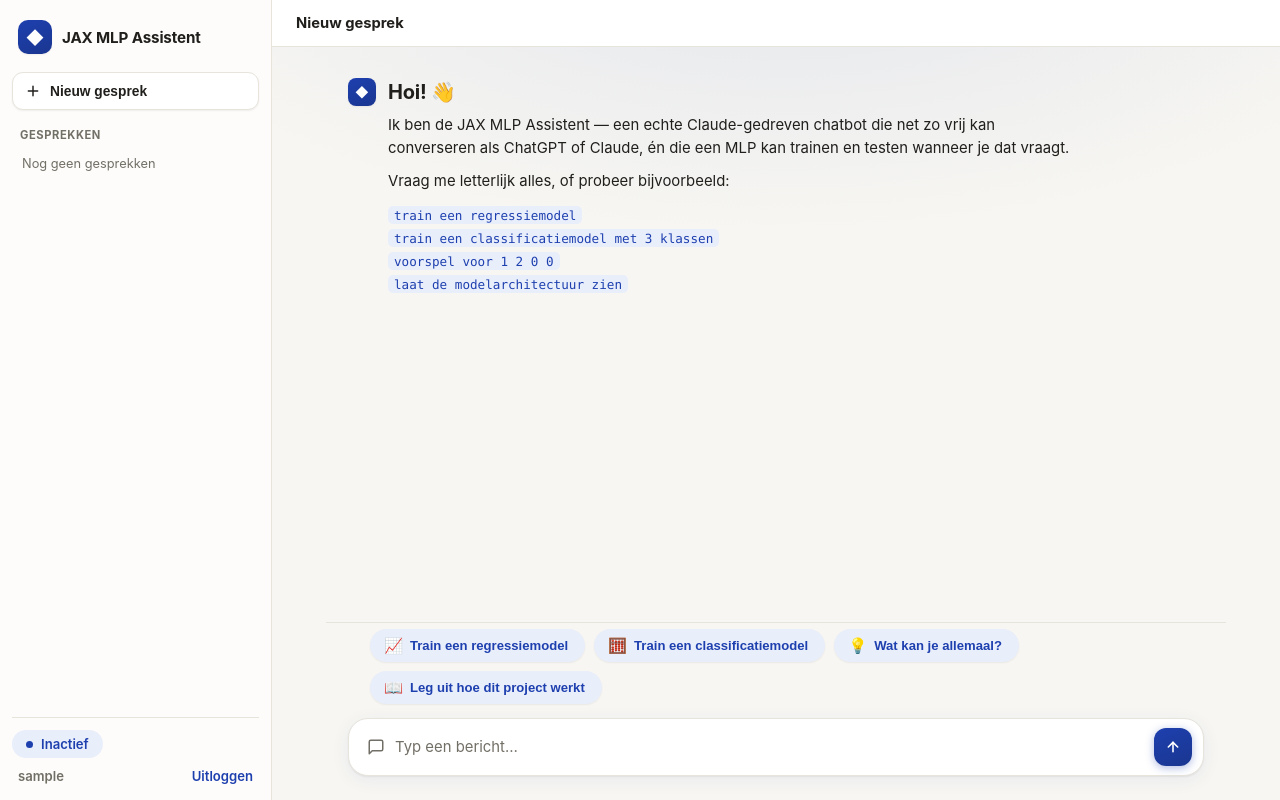
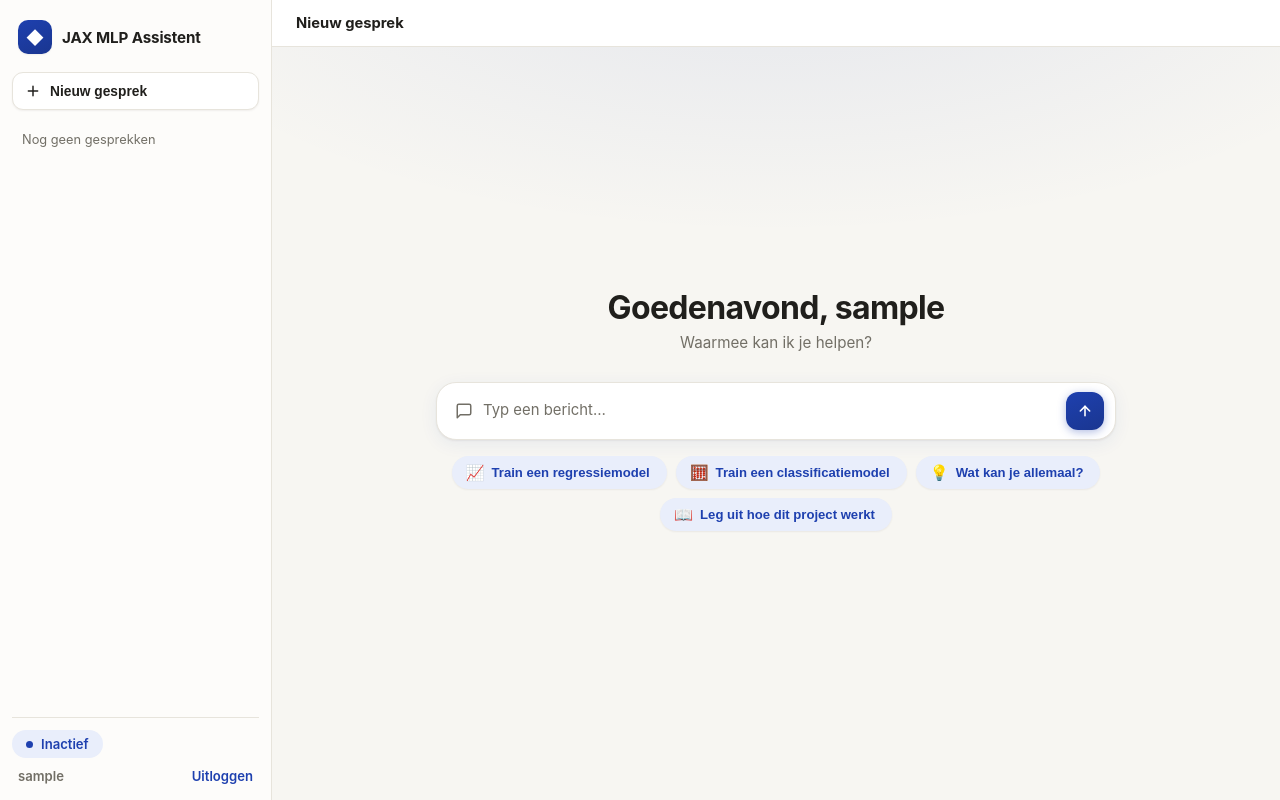
Before and after one commit to Giovanni127714/jax, a Flask app: page / in a window 1280 px wide. Run offline with Flask 3, Linux system fonts and the light colour scheme; the visitor is signed in with stand-in values (Sample User, id 1); data that the repository does not hold is empty.

Commit message:
feat: match Claude's actual UI more closely (empty-state hero, grouped sidebar)
Two structural gaps remained between this UI and Claude's real one:

- New/empty conversations showed a chat-bubble "welcome message" with
  the composer pinned to the bottom, whereas Claude centers a
  time-of-day greeting ("Goedemiddag, {username}") with a prominent
  composer vertically centered in the empty state, and suggestions
  below it. Implemented by physically relocating the single
  composer-area DOM node between a hero mount point and its normal
  bottom slot (showWelcome/showActiveChat), rather than duplicating
  it - one set of event listeners, no state drift.
- The conversation sidebar was a flat list; Claude/ChatGPT group by
  recency. Added date-bucketing (Vandaag/Gisteren/Vorige 7 dagen/
  Vorige 30 dagen/Ouder) computed client-side from each
  conversation's updated_at.

Also fixes a real bug hit while building this: `.empty-hero` and
`.chat-log` both set an explicit `display` in CSS, which silently
defeated the `hidden` attribute (an author `display` declaration
beats the UA stylesheet's `[hidden] { display: none }` regardless of
selector specificity). Added a global `[hidden] { display: none
!important; }` rule so `.hidden = true/false` toggling is reliable
project-wide, not just patched for these two elements.

Verified via Playwright against the real Flask+MySQL stack (using a
disposable jax_chat_test database, dropped afterward): hero state,
transition to active chat on first send/chip-click, return to hero
via "Nieuw gesprek", and date-group rendering - in both light and
dark themes.

Co-Authored-By: Claude Sonnet 5 <noreply@anthropic.com>

```diff
--- a/setup.py
+++ b/setup.py
@@ -1,6 +1,6 @@
 """Package metadata and installation config for jax-mlp-training."""
 
-from setuptools import find_packages, setup
+from setuptools import find_packages, setup  # type: ignore[reportMissingModuleSource]
 
 with open("README.md", encoding="utf-8") as f:
     long_description = f.read()
--- a/webapp/static/css/style.css
+++ b/webapp/static/css/style.css
@@ -39,6 +39,7 @@
 }
 
 * { box-sizing: border-box; }
+[hidden] { display: none !important; }
 
 html, body {
   margin: 0;
@@ -114,6 +115,7 @@ html, body {
   letter-spacing: 0.05em;
   padding: 4px 8px 6px;
 }
+.sidebar-section-label:not(:first-child) { margin-top: 10px; }
 
 .conversation-list {
   flex: 1;
@@ -288,6 +290,59 @@ html, body {
   width: 100%;
   margin: 0 auto;
   min-height: 0;
+}
+
+/* ---------------------------------------------------------------------
+   Empty-conversation hero (centered greeting + composer, like Claude's
+   fresh-chat state) - replaces the pinned-bottom composer until the
+   first message is sent.
+--------------------------------------------------------------------- */
+
+.empty-hero {
+  flex: 1;
+  display: flex;
+  flex-direction: column;
+  align-items: center;
+  justify-content: center;
+  padding: 20px 24px 48px;
+  text-align: center;
+}
+
+.empty-greeting {
+  font-size: 2rem;
+  font-weight: 700;
+  letter-spacing: -0.02em;
+  margin: 0 0 6px;
+  color: var(--text);
+}
+
+.empty-sub {
+  font-size: 0.95rem;
+  color: var(--text-muted);
+  margin: 0 0 30px;
+}
+
+.empty-composer-mount {
+  width: 100%;
+  max-width: 680px;
+}
+
+.empty-composer-mount .composer-area {
+  display: flex;
+  flex-direction: column;
+  border-top: none;
+  background: transparent;
+  padding: 0;
+}
+
+.empty-composer-mount .composer {
+  order: 1;
+}
+
+.empty-composer-mount .chips {
+  order: 2;
+  justify-content: center;
+  padding: 16px 0 0;
 }
 
 .chat-log {
--- a/webapp/static/js/app.js
+++ b/webapp/static/js/app.js
@@ -2,6 +2,7 @@
   "use strict";
 
   const chatLog = document.getElementById("chat-log");
+  const composerArea = document.getElementById("composer-area");
   const composerForm = document.getElementById("composer-form");
   const composerInput = document.getElementById("composer-input");
   const sendBtn = document.getElementById("send-btn");
@@ -12,6 +13,10 @@
   const sidebar = document.getElementById("sidebar");
   const sidebarToggle = document.getElementById("sidebar-toggle");
   const sidebarBackdrop = document.getElementById("sidebar-backdrop");
+  const chatWrap = document.getElementById("chat-wrap");
+  const emptyHero = document.getElementById("empty-hero");
+  const emptyGreeting = document.getElementById("empty-greeting");
+  const emptyComposerMount = document.getElementById("empty-composer-mount");
 
   let chartCounter = 0;
   let isBusy = false;
@@ -41,13 +46,46 @@
     renderConversationList();
   }
 
+  const DATE_BUCKET_ORDER = ["Vandaag", "Gisteren", "Vorige 7 dagen", "Vorige 30 dagen", "Ouder"];
+
+  function dateBucket(isoString) {
+    const date = new Date(isoString);
+    const now = new Date();
+    const startOfToday = new Date(now.getFullYear(), now.getMonth(), now.getDate());
+    const startOfYesterday = new Date(startOfToday);
+    startOfYesterday.setDate(startOfYesterday.getDate() - 1);
+    const start7 = new Date(startOfToday);
+    start7.setDate(start7.getDate() - 7);
+    const start30 = new Date(startOfToday);
+    start30.setDate(start30.getDate() - 30);
+
+    if (date >= startOfToday) return "Vandaag";
+    if (date >= startOfYesterday) return "Gisteren";
+    if (date >= start7) return "Vorige 7 dagen";
+    if (date >= start30) return "Vorige 30 dagen";
+    return "Ouder";
+  }
+
   function renderConversationList() {
     conversationListEl.innerHTML = "";
     if (conversationsCache.length === 0) {
       conversationListEl.innerHTML = '<div class="conversation-empty">Nog geen gesprekken</div>';
       return;
     }
-    conversationsCache.forEach((conv) => {
+
+    const buckets = new Map(DATE_BUCKET_ORDER.map((label) => [label, []]));
+    conversationsCache.forEach((conv) => buckets.get(dateBucket(conv.updated_at)).push(conv));
+
+    DATE_BUCKET_ORDER.forEach((label) => {
+      const items = buckets.get(label);
+      if (items.length === 0) return;
+
+      const heading = document.createElement("div");
+      heading.className = "sidebar-section-label";
+      heading.textContent = label;
+      conversationListEl.appendChild(heading);
+
+      items.forEach((conv) => {
         const item = document.createElement("div");
         item.className = "conversation-item" + (conv.id === currentConversationId ? " active" : "");
         item.innerHTML = `
@@ -75,6 +113,7 @@
         });
         conversationListEl.appendChild(item);
       });
+    });
   }
 
   function setActiveConversationTitle(title) {
@@ -97,6 +136,7 @@
       return;
     }
 
+    showActiveChat();
     messages.forEach((msg) => {
       if (msg.role === "user") {
         addUserMessage(msg.content);
@@ -214,6 +254,7 @@
       chip.innerHTML = `<span class="chip-icon">${icon}</span>${escapeHtml(label)}`;
       chip.addEventListener("click", () => {
         if (isBusy) return;
+        showActiveChat();
         addUserMessage(label);
         sendMessage(label);
       });
@@ -228,21 +269,30 @@
     { icon: "📖", label: "Leg uit hoe dit project werkt" },
   ];
 
+  function greetingTimeOfDay() {
+    const hour = new Date().getHours();
+    if (hour < 6) return "Goedenacht";
+    if (hour < 12) return "Goedemorgen";
+    if (hour < 18) return "Goedemiddag";
+    return "Goedenavond";
+  }
+
   function showWelcome() {
-    addAssistantMessage(`
-      <div class="welcome-title">Hoi! 👋</div>
-      <p>Ik ben de JAX MLP Assistent &mdash; een echte Claude-gedreven chatbot die net zo vrij
-      kan converseren als ChatGPT of Claude, én die een MLP kan trainen en testen wanneer je
-      dat vraagt.</p>
-      <p>Vraag me letterlijk alles, of probeer bijvoorbeeld:</p>
-      <p>
-        <code>train een regressiemodel</code><br>
-        <code>train een classificatiemodel met 3 klassen</code><br>
-        <code>voorspel voor 1 2 0 0</code><br>
-        <code>laat de modelarchitectuur zien</code>
-      </p>
-    `);
+    const username = document.querySelector(".user-name")?.textContent?.trim();
+    emptyGreeting.textContent = username
+      ? `${greetingTimeOfDay()}, ${username}`
+      : greetingTimeOfDay();
+    emptyComposerMount.appendChild(composerArea);
+    emptyHero.hidden = false;
+    chatLog.hidden = true;
+    chatLog.innerHTML = "";
     setChips(DEFAULT_CHIPS);
+  }
+
+  function showActiveChat() {
+    emptyHero.hidden = true;
+    chatLog.hidden = false;
+    chatWrap.appendChild(composerArea);
   }
 
   // ---------------------------------------------------------------------
@@ -562,6 +612,7 @@
     if (isBusy) return;
     const text = composerInput.value.trim();
     if (!text) return;
+    showActiveChat();
     addUserMessage(text);
     composerInput.value = "";
     composerInput.style.height = "auto";
--- a/webapp/templates/index.html
+++ b/webapp/templates/index.html
@@ -22,7 +22,6 @@
         Nieuw gesprek
       </button>
 
-      <div class="sidebar-section-label">Gesprekken</div>
       <nav class="conversation-list" id="conversation-list"></nav>
 
       <div class="sidebar-footer">
@@ -49,10 +48,16 @@
         <div class="main-topbar-title" id="conversation-title">Nieuw gesprek</div>
       </header>
 
-      <div class="chat-wrap">
+      <div class="chat-wrap" id="chat-wrap">
+        <div class="empty-hero" id="empty-hero" hidden>
+          <h1 class="empty-greeting" id="empty-greeting">Hoi</h1>
+          <p class="empty-sub">Waarmee kan ik je helpen?</p>
+          <div class="empty-composer-mount" id="empty-composer-mount"></div>
+        </div>
+
         <div class="chat-log" id="chat-log"></div>
 
-        <div class="composer-area">
+        <div class="composer-area" id="composer-area">
           <div class="chips" id="chips"></div>
           <form id="composer-form" class="composer">
             <svg class="composer-icon" viewBox="0 0 24 24" fill="none" stroke="currentColor" stroke-width="2" stroke-linecap="round" stroke-linejoin="round">
```
Lines whose indentation alone changed are shown as unchanged.
